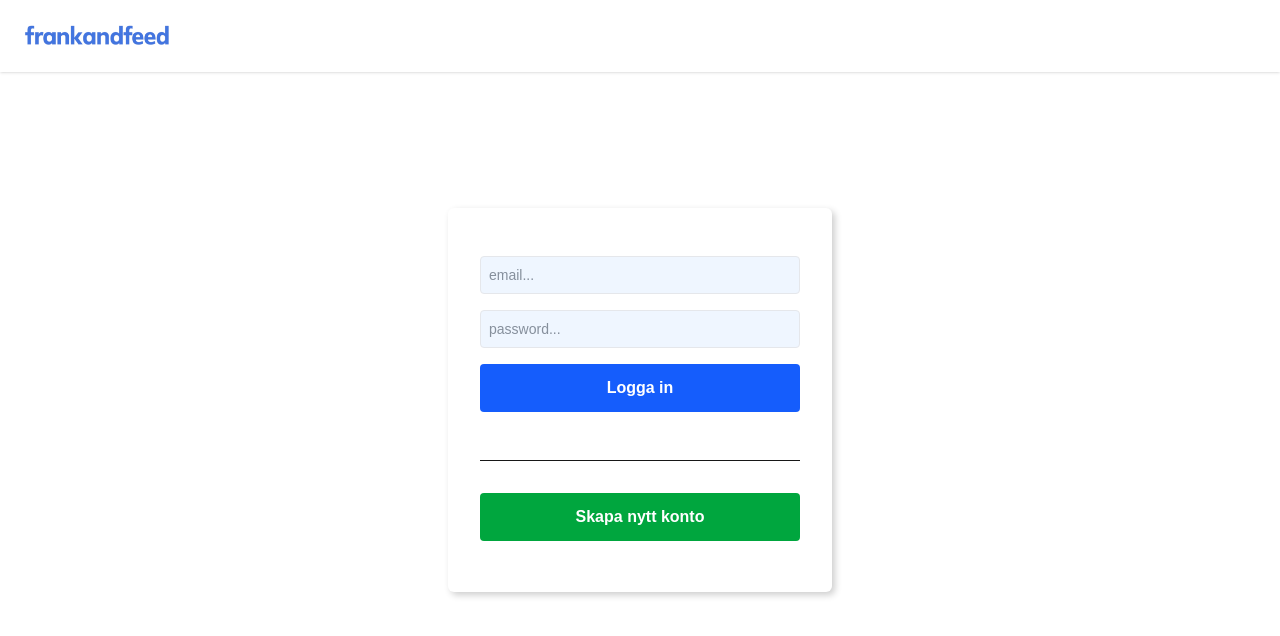
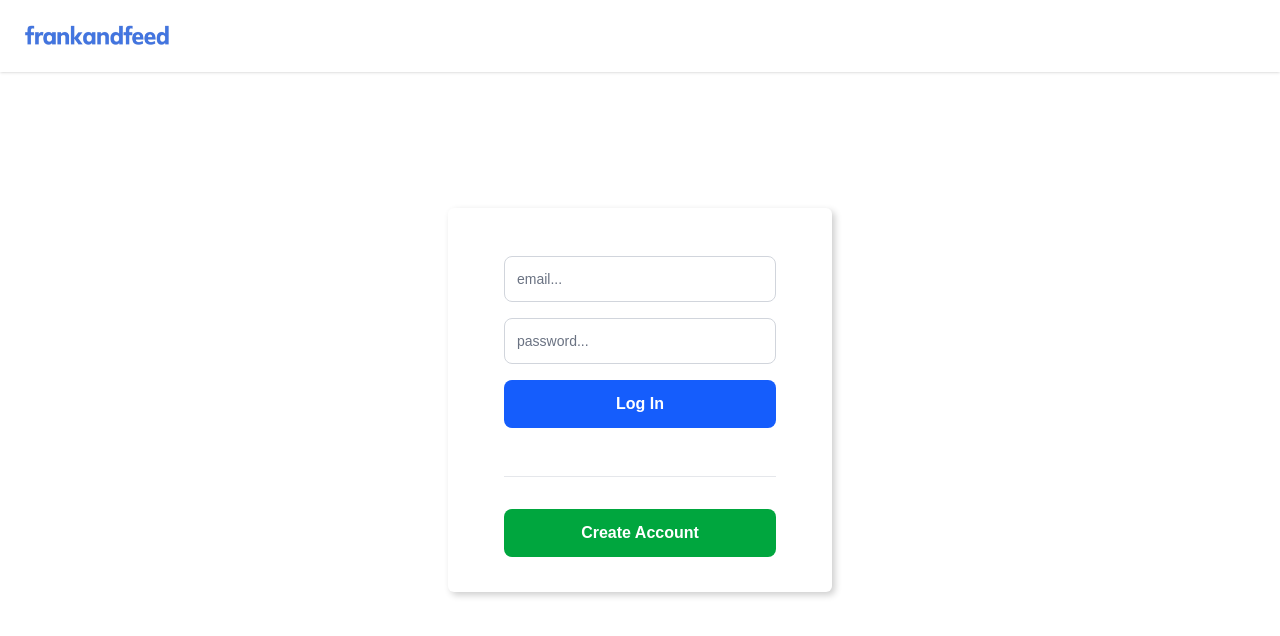
Before and after one commit to EmilHakanzon/FrankAndFeed, a Next.js app in the folder frontend/frankandfeed/: page / in a window 1280 px wide. Shown: the top 636 px of the page. Built offline with nearby package versions, Linux system fonts and the light colour scheme.

Commit message:
feat: enhance login form with loading state and frosted glass effect

```diff
--- a/frontend/frankandfeed/src/components/LoginForm.tsx
+++ b/frontend/frankandfeed/src/components/LoginForm.tsx
@@ -1,48 +1,125 @@
 //Första skiss på inloggningsformulär
 
 "use client";
-import { useState } from "react";
+import { useEffect, useState } from "react";
 
 export default function LoginForm() {
     const [email, setEmail] = useState("");
     const [password, setPassword] = useState("");
+    const [isLoading, setIsLoading] = useState(true);
+    const [isFormFocused, setIsFormFocused] = useState(false);
 
-    const handleLogin = (e: React.FormEvent) => {
+    useEffect(() => {
+        // Api anrop senare
+        //simulera loading time innan formuläret
+        const timer = setTimeout(() => {
+            setIsLoading(false);
+        }, 1500);
+
+        return () => clearTimeout(timer);
+    }, []);
+
+    const handleLogin = async (e: React.FormEvent) => {
         e.preventDefault();
+        setIsLoading(true);
+        // simmulera Api anrop senare...
+        setTimeout(() => {
             console.log("Loggar in med:", email, password); //här kan vi ändra till username iställer för email
             //lägg till inloggningslogik här senare
+            setIsLoading(false);
+            // Här kommer senare backend API-anrop
+        }, 2000);
     };
+
+    if (isLoading) {
         return (
+            <div className="flex flex-col items-center justify-center h-full">
+                <div className="animate-spin rounded-full h-16 w-16 border-4 border-gray-200 border-t-blue-600 mb-4"></div>
+                <p className="text-gray-600 text-sm">Loading...</p>
+            </div>
+        );
+    }
+
+    return (
+        <div className="relative">
+            {/* Background blur overlay */}
+            {isFormFocused && (
+                <div
+                    className="fixed inset-0 backdrop-blur-md bg-black/20 z-10 transition-all duration-300"
+                    onClick={() => setIsFormFocused(false)}
+                />
+            )}
+
+            {/* Login form with frosted glass effect */}
+            <div
+                className={`relative z-20 transition-all duration-300 rounded-xl p-6 ${
+                    isFormFocused
+                        ? 'backdrop-blur-xl bg-white/30 border border-white/20 shadow-2xl'
+                        : 'bg-transparent border-transparent'
+                }`}
+                onClick={() => setIsFormFocused(true)}
+            >
                 <form onSubmit={handleLogin} className="flex flex-col space-y-4 pt-4">
                     <input
                         type="email"
                         placeholder="email..."
                         value={email}
                         onChange={(e) => setEmail(e.target.value)}
-                className="border border-gray-200 bg-blue-50 text-gray-800 rounded p-2 text-sm focus:outline-blue-500"
+                        className={`border rounded-lg p-3 text-sm focus:outline-none transition-all -mt-6 ${
+                            isFormFocused
+                                ? 'border-white/20 bg-white/20 backdrop-blur-sm text-gray-800 placeholder-gray-600 focus:ring-2 focus:ring-blue-500/50 focus:border-transparent'
+                                : 'border-gray-300 bg-white text-gray-800 placeholder-gray-500 focus:ring-2 focus:ring-blue-500 focus:border-blue-500'
+                        }`}
+                        disabled={isLoading}
                     />
                     <input
                         type="password"
                         placeholder="password..."
                         value={password}
                         onChange={(e) => setPassword(e.target.value)}
-                className="border border-gray-200 bg-blue-50 text-gray-800  rounded p-2 text-sm focus:outline-blue-500"
+                        className={`border rounded-lg p-3 text-sm focus:outline-none transition-all ${
+                            isFormFocused
+                                ? 'border-white/20 bg-white/20 backdrop-blur-sm text-gray-800 placeholder-gray-600 focus:ring-2 focus:ring-blue-500/50 focus:border-transparent'
+                                : 'border-gray-300 bg-white text-gray-800 placeholder-gray-500 focus:ring-2 focus:ring-blue-500 focus:border-blue-500'
+                        }`}
+                        disabled={isLoading}
                     />
 
                     <button
                         type="submit"
-                className="bg-blue-600 hover:bg-blue-700 text-white py-3 rounded font-semibold transition"
-            >Logga in
+                        disabled={isLoading}
+                        className={`text-white py-3 rounded-lg font-semibold transition-all flex items-center justify-center ${
+                            isFormFocused
+                                ? 'bg-blue-600/80 hover:bg-blue-700/80 disabled:bg-blue-400/60 backdrop-blur-sm border border-blue-500/30'
+                                : 'bg-blue-600 hover:bg-blue-700 disabled:bg-blue-400'
+                        }`}
+                    >
+                        {isLoading ? (
+                            <>
+                                <div className="animate-spin rounded-full h-4 w-4 border-2 border-white border-t-transparent mr-2"></div>
+                                Logging in...
+                            </>
+                        ) : (
+                            "Log In"
+                        )}
                     </button>
 
-            <hr className="my-8" />
+                    <hr className={`my-8 ${isFormFocused ? 'border-white/20' : 'border-gray-200'}`} />
 
                     <button
                         type="button"
                         onClick={() => alert("Skapa nytt konto")}
-                className="bg-green-600 hover:bg-green-700 text-white py-3 rounded font-semibold transition"
-            >Skapa nytt konto
+                        disabled={isLoading}
+                        className={`text-white py-3 rounded-lg font-semibold transition-all ${
+                            isFormFocused
+                                ? 'bg-green-600/80 hover:bg-green-700/80 disabled:bg-green-400/60 backdrop-blur-sm border border-green-500/30'
+                                : 'bg-green-600 hover:bg-green-700 disabled:bg-green-400'
+                        }`}
+                    >
+                        Create Account
                     </button>
                 </form>
+            </div>
+        </div>
     );
 }
```
Lines whose indentation alone changed are shown as unchanged.
